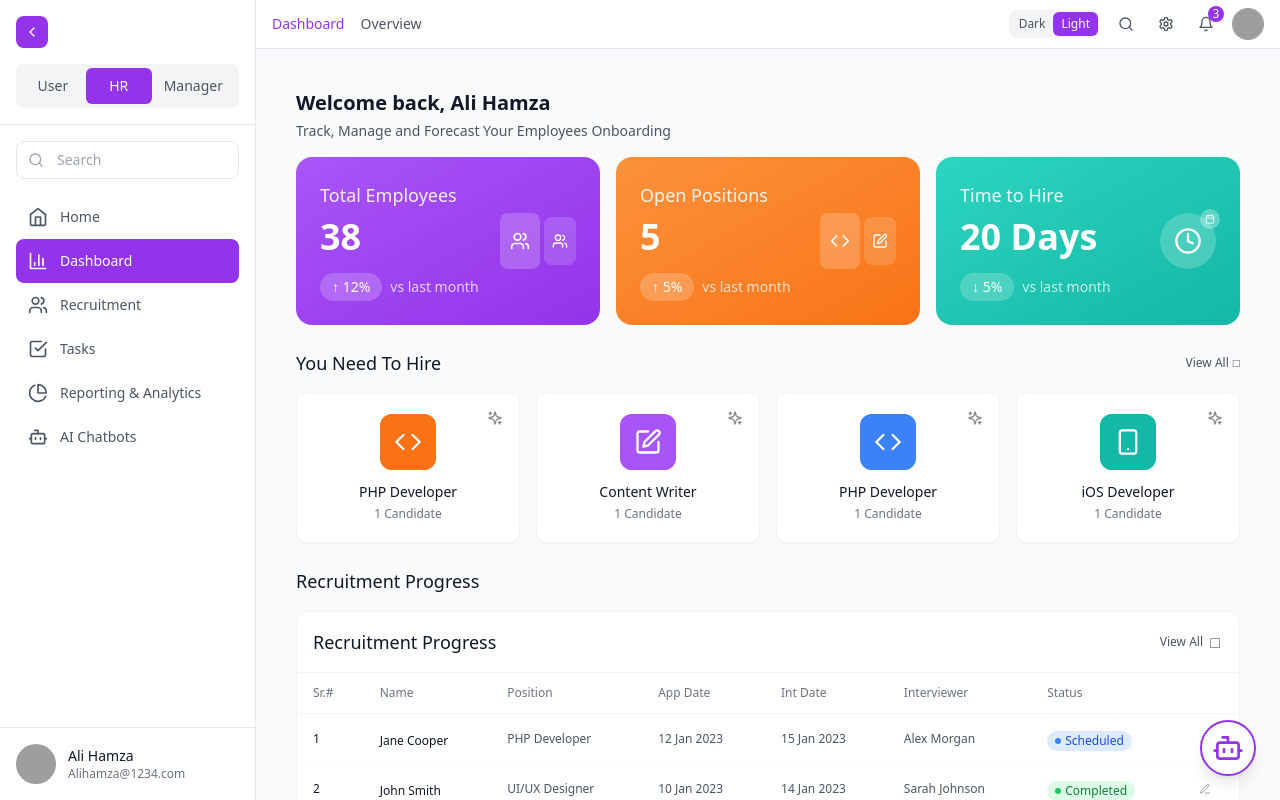
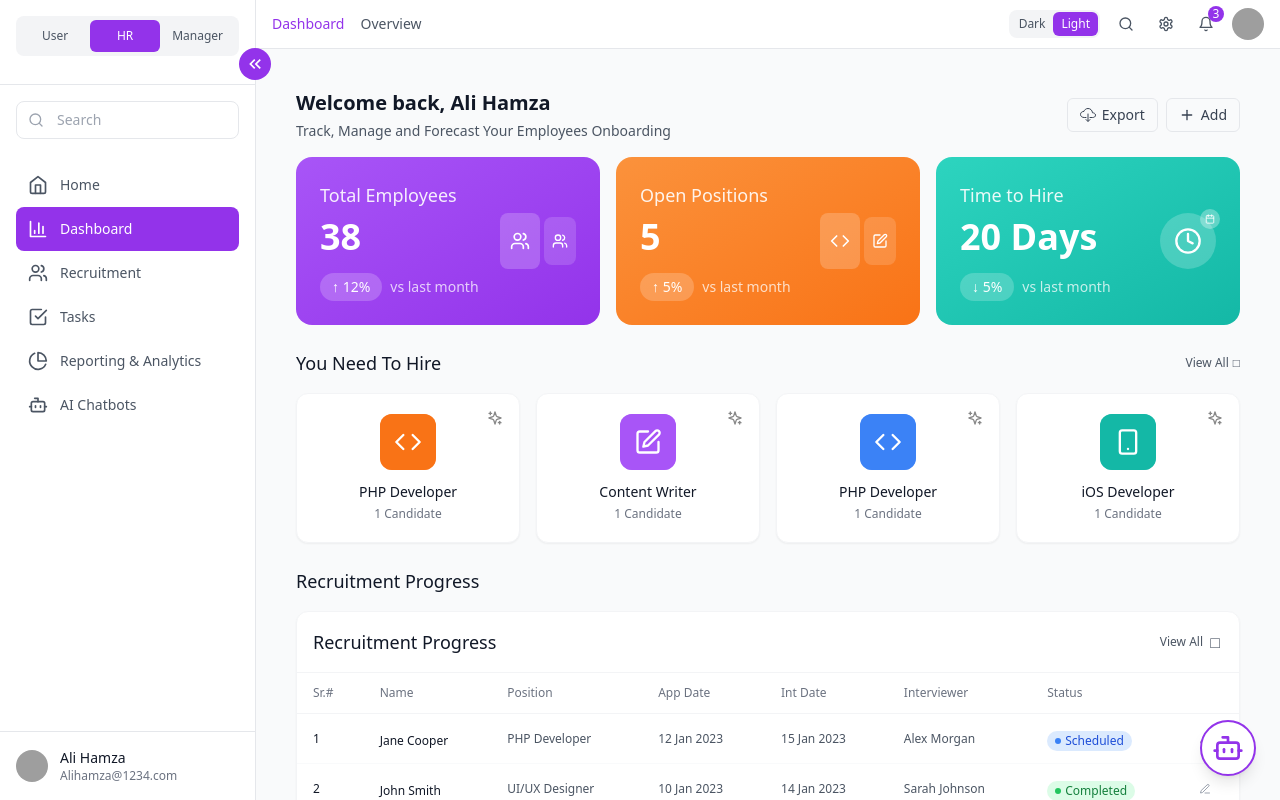
Before and after one commit to sheikhmuhammadzain/talentmanagemnt, a React (Vite) app: page / in a window 1280 px wide. Built offline with nearby package versions, Linux system fonts and the light colour scheme; grey boxes are pictures that could not be loaded.

Commit message:
dashboard and sidebar ui updated

```diff
--- a/package.json
+++ b/package.json
@@ -13,7 +13,8 @@
     "caniuse-lite": "^1.0.30001726",
     "lucide-react": "^0.344.0",
     "react": "^18.3.1",
-    "react-dom": "^18.3.1"
+    "react-dom": "^18.3.1",
+    "react-icons": "^5.5.0"
   },
   "devDependencies": {
     "@eslint/js": "^9.9.1",
--- a/src/components/Sidebar.tsx
+++ b/src/components/Sidebar.tsx
@@ -1,5 +1,6 @@
-import React from 'react';
+import React, { useState } from 'react';
 import * as LucideIcons from 'lucide-react';
+import { MdKeyboardDoubleArrowLeft } from "react-icons/md";
 import { navigationItems, roleTabs, userData } from '../config/appConfig';
 
 interface SidebarProps {
@@ -7,32 +8,43 @@ interface SidebarProps {
   setActiveTab: (tab: string) => void;
 }
 
+interface IconProps {
+  className?: string;
+}
+
+type LucideIconComponent = React.ComponentType<IconProps>;
+
 const Sidebar: React.FC<SidebarProps> = ({ activeTab, setActiveTab }) => {
+  const [collapsed, setCollapsed] = useState(false);
+  const [activeRole, setActiveRole] = useState('hr');
+
   // Dynamic function to get icon component by name
   const getIconComponent = (iconName: string) => {
-    const IconComponent = (LucideIcons as any)[iconName];
+    // Convert to unknown first, then to the specific type
+    const icons = LucideIcons as unknown as Record<string, LucideIconComponent>;
+    const IconComponent = icons[iconName];
     return IconComponent ? <IconComponent className="w-5 h-5" /> : <LucideIcons.Circle className="w-5 h-5" />;
   };
 
-  const [activeRole, setActiveRole] = React.useState('hr');
+  return (
+    <div className={`${collapsed ? 'w-16' : 'w-64'} bg-white border-r border-gray-200 h-screen flex flex-col transition-all duration-300 relative`}>
+      {/* Collapse Button */}
+      <button
+        onClick={() => setCollapsed(!collapsed)}
+        className="absolute -right-4 top-12 bg-purple-600 rounded-full w-8 h-8 flex items-center justify-center text-white z-10 transform "
+      >
+        <MdKeyboardDoubleArrowLeft className={`w-5 h-5 ${collapsed ? 'rotate-180' : ''} transition-transform`} />
+      </button>
 
-  return (
-    <div className="w-64 bg-white border-r border-gray-200 h-screen flex flex-col">
       {/* Header */}
-      <div className="p-4 border-b border-gray-200">
-        <div className="flex items-center gap-3 mb-4">
-          <div className="w-8 h-8 bg-purple-600 rounded-lg flex items-center justify-center">
-            <LucideIcons.ChevronLeft className="w-4 h-4 text-white" />
-          </div>
-        </div>
-
-        {/* User Role Tabs */}
-        <div className="flex bg-gray-100 rounded-lg p-1">
+      <div className={`p-4 border-b border-gray-200 ${collapsed ? 'flex justify-center' : ''}`}>
+        {!collapsed && (
+          <div className="flex bg-gray-100 rounded-lg p-1 mb-3">
             {roleTabs.map((role) => (
               <button
                 key={role.id}
                 onClick={() => setActiveRole(role.id)}
-              className={`flex-1 px-3 py-2 text-sm rounded-md transition-colors ${
+                className={`flex-1 px-3 py-2 text-xs rounded-md transition-colors ${
                   activeRole === role.id
                     ? 'bg-purple-600 text-white'
                     : 'text-gray-600 hover:bg-gray-200'
@@ -42,9 +54,11 @@ const Sidebar: React.FC<SidebarProps> = ({ activeTab, setActiveTab }) => {
               </button>
             ))}
           </div>
+        )}
       </div>
 
       {/* Search */}
+      {!collapsed && (
         <div className="p-4">
           <div className="relative">
             <LucideIcons.Search className="absolute left-3 top-1/2 transform -translate-y-1/2 w-4 h-4 text-gray-400" />
@@ -55,9 +69,10 @@ const Sidebar: React.FC<SidebarProps> = ({ activeTab, setActiveTab }) => {
             />
           </div>
         </div>
+      )}
 
       {/* Navigation */}
-      <nav className="flex-1 px-4">
+      <nav className={`flex-1 ${collapsed ? 'px-2 py-4' : 'px-4 py-2'}`}>
         {navigationItems.map((item) => {
           const isActive = activeTab === item.id;
 
@@ -65,32 +80,41 @@ const Sidebar: React.FC<SidebarProps> = ({ activeTab, setActiveTab }) => {
             <button
               key={item.id}
               onClick={() => setActiveTab(item.id)}
-              className={`w-full flex items-center gap-3 px-3 py-3 rounded-lg text-sm font-medium transition-colors ${
+              className={`w-full flex ${collapsed ? 'justify-center' : ''} items-center gap-3 px-3 py-3 rounded-lg text-sm font-medium transition-colors ${
                 isActive
                   ? 'bg-purple-600 text-white'
                   : 'text-gray-600 hover:bg-gray-100'
               }`}
+              title={collapsed ? item.label : ''}
             >
               {getIconComponent(item.icon)}
-              {item.label}
+              {!collapsed && item.label}
             </button>
           );
         })}
       </nav>
 
       {/* User Profile */}
-      <div className="p-4 border-t border-gray-200">
+      <div className={`p-4 border-t border-gray-200 ${collapsed ? 'flex justify-center' : ''}`}>
+        {collapsed ? (
+          <img
+            src={userData.avatar}
+            alt={userData.name}
+            className="w-8 h-8 rounded-full object-cover"
+          />
+        ) : (
           <div className="flex items-center gap-3">
             <img
               src={userData.avatar}
               alt={userData.name}
-            className="w-10 h-10 rounded-full object-cover"
+              className="w-8 h-8 rounded-full object-cover"
             />
             <div className="flex-1">
               <p className="text-sm font-medium text-gray-900">{userData.name}</p>
               <p className="text-xs text-gray-500">{userData.email}</p>
             </div>
           </div>
+        )}
       </div>
     </div>
   );
--- a/src/pages/DashboardPage.tsx
+++ b/src/pages/DashboardPage.tsx
@@ -1,5 +1,6 @@
 import React, { useState, useEffect } from 'react';
 import * as LucideIcons from 'lucide-react';
+import { IoCloudDownloadOutline } from "react-icons/io5";
 import StatCard from '../components/StatCard';
 import JobCard from '../components/JobCard';
 import RecruitmentTable from '../components/RecruitmentTable';
@@ -100,9 +101,21 @@ const DashboardPage: React.FC = () => {
   return (
     <div className="p-4">
       {/* Welcome Section */}
-      <div className="mb-4">
-        <h1 className="text-xl font-bold text-gray-900 mb-1">{dashboardConfig.welcomeMessage}</h1>
-        <p className="text-sm text-gray-600">{dashboardConfig.welcomeSubtext}</p>
+      <div className="mb-4 flex justify-between items-center">
+        <div>
+          <h1 className="text-xl font-bold text-gray-900 mb-1">{dashboardConfig.welcomeMessage}</h1>
+          <p className="text-sm text-gray-600">{dashboardConfig.welcomeSubtext}</p>
+        </div>
+        <div className="flex gap-2">
+          <button className="flex items-center gap-1.5 px-3 py-1.5 text-sm border border-gray-200 rounded-md text-gray-700">
+            <IoCloudDownloadOutline className="w-4 h-4" />
+            Export
+          </button>
+          <button className="flex items-center gap-1.5 px-3 py-1.5 text-sm border border-gray-200 rounded-md text-gray-700">
+            <LucideIcons.Plus className="w-4 h-4" />
+            Add
+          </button>
+        </div>
       </div>
 
       {/* Stats Grid */}
```
Also changed, not shown: 1 other file (tests, documents, lock files or other folders). Lines whose indentation alone changed are shown as unchanged.
